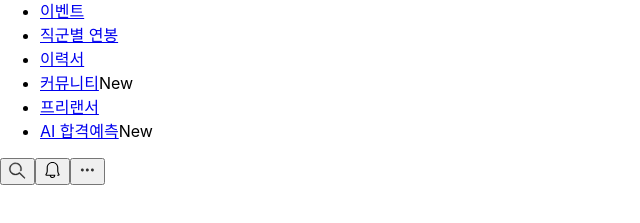
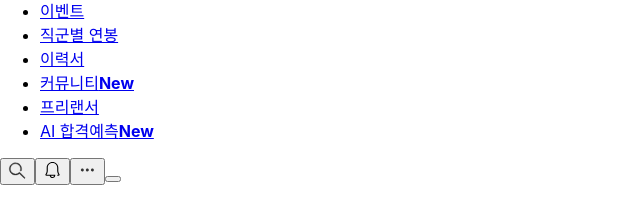
Before and after one commit to yejinc/wanted-gnb-carousel, a React (Create React App) app: page / in a window 1280 px wide. Shown: the part 435-658 px from the top of the page, without its empty margins (0-640 px from the left). Built offline with nearby package versions, Linux system fonts and the light colour scheme.

Commit message:
📱 Styled gnb-nav for md and lg screens

```diff
--- a/src/Styles/layouts/_gnb-nav.scss
+++ b/src/Styles/layouts/_gnb-nav.scss
@@ -1,11 +1,15 @@
 .gnb-nav {
+  $lg-item-community-width: 45px; // NOTE: rounded-off width of .gnb-nav-item.community
+  $lg-item-aiscore-width: 61px; // NOTE: rounded-off width of .gnb-nav-item.aiscore
+  $lg-item-new-tag-top: 8px;
+  $lg-item-new-tag-left: 12px;
+
   &-list {
     @include flex(start);
   }
 
   &-item {
     @include text-style(gnb-base, $primary);
-    position: relative;
     padding: 15px 8px;
 
     &.sm-only {
@@ -13,5 +17,66 @@
       margin-left: -20px;
       border-bottom: 1px solid $blue;
     }
+
+    &.community,
+    &.aiscore {
+      a {
+        display: inline-block;
+        position: relative;
+
+        strong {
+          @include pos-center;
+          width: auto;
+          height: 20px;
+          font-family: $font-main;
+          font-size: 9px;
+          font-weight: 600;
+          line-height: 1.2;
+          color: $blue;
+        }
+      }
+    }
+
+    &.community {
+      a {
+        strong {
+          top: $lg-item-new-tag-top;
+          left: $lg-item-community-width + $lg-item-new-tag-left;
+        }
+      }
+    }
+
+    &.aiscore {
+      a {
+        strong {
+          top: $lg-item-new-tag-top;
+          left: $lg-item-aiscore-width + $lg-item-new-tag-left;
+        }
+      }
+    }
+  }
+
+  @include responsive(md) {
+    margin-right: 30px;
+
+    &-item {
+      @include text-style(gnb-sm);
+      padding: 11px 10px 19px;
+    }
+  }
+
+  @include responsive(lg) {
+    margin-right: 0;
+
+    &-list {
+      @include flex(around);
+      width: 100%;
+      flex-grow: 1;
+    }
+
+    &-item {
+      @include text-style(gnb-sm);
+      padding: 15px;
+    }
   }
 }
--- a/src/components/GNB.js
+++ b/src/components/GNB.js
@@ -45,16 +45,20 @@ function GNB() {
                   <li className="gnb-nav-item sm-hidden">
                     <a href="/cv">이력서</a>
                   </li>
-                  <li className="gnb-nav-item sm-hidden">
-                    <a href="/community">커뮤니티</a>
-                    <span>New</span>
+                  <li className="gnb-nav-item community sm-hidden">
+                    <a href="/community">
+                      커뮤니티
+                      <strong>New</strong>
+                    </a>
                   </li>
                   <li className="gnb-nav-item sm-hidden">
                     <a href="https://www.wanted.co.kr/gigs/experts">프리랜서</a>
                   </li>
-                  <li className="gnb-nav-item sm-hidden">
-                    <a href="/aiscore/resume">AI 합격예측</a>
-                    <span>New</span>
+                  <li className="gnb-nav-item aiscore sm-hidden">
+                    <a href="/aiscore/resume">
+                      AI 합격예측
+                      <strong>New</strong>
+                    </a>
                   </li>
                 </ul>
               </nav>
@@ -87,6 +91,8 @@ function GNB() {
                   >
                     <img src="/assets/icons/more.svg" alt="내 메뉴 아이콘" />
                   </button>
+
+                  <button type="button"></button>
                 </div>
               </div>
             </div>
```
